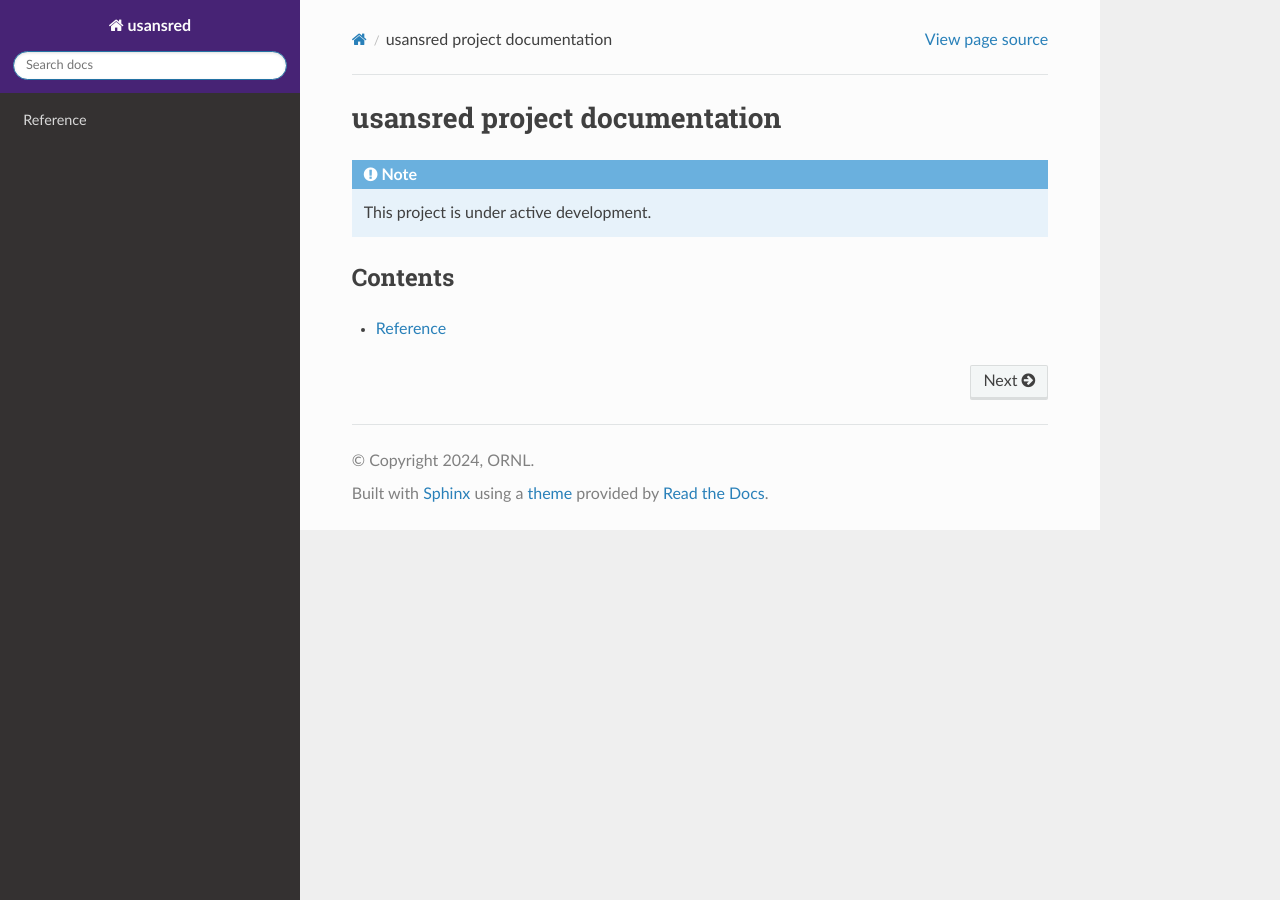
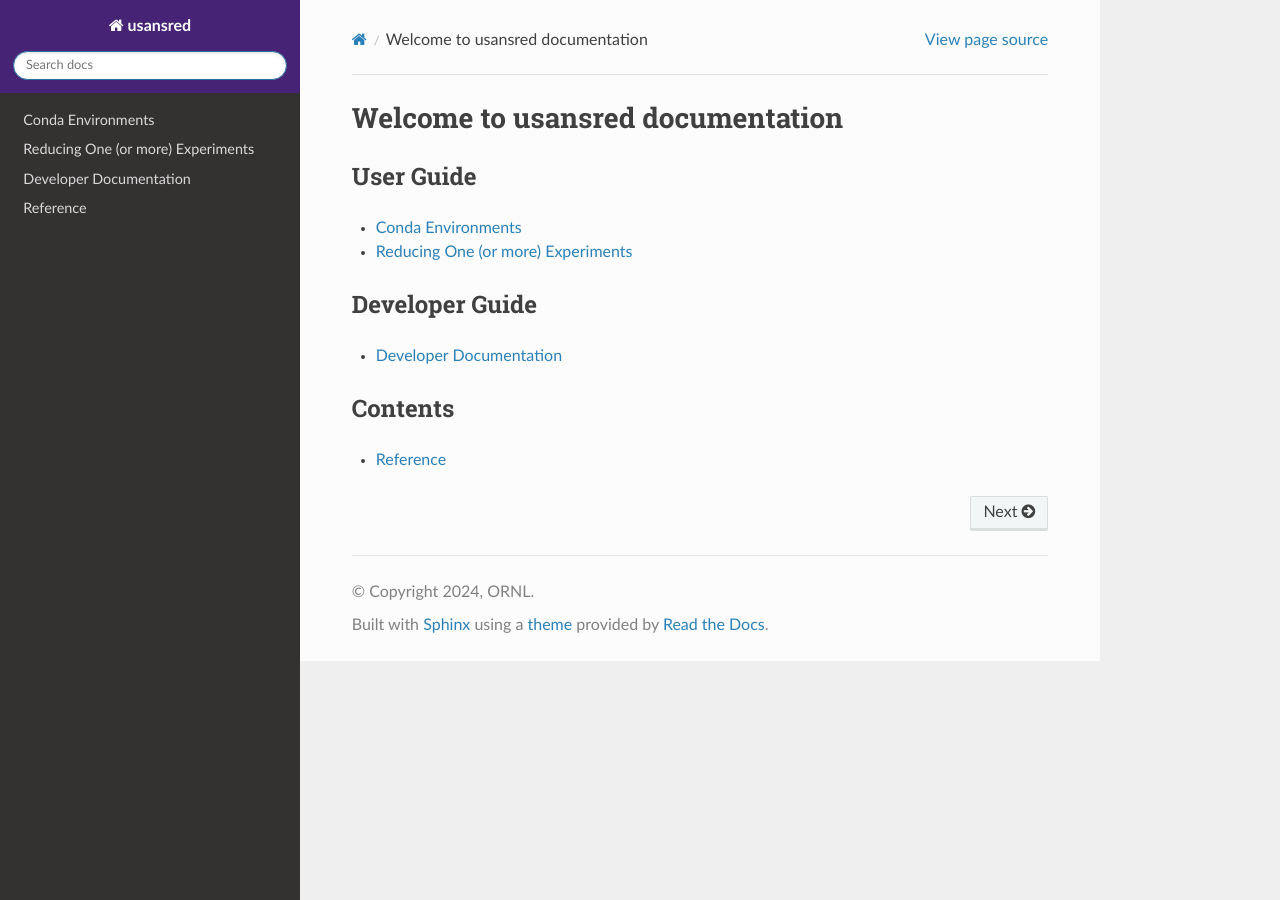
Before and after one commit to neutrons/usansred, a Sphinx documentation site: the page built from docs/index.rst, in a window 1280 px wide. Built offline with Sphinx 7.4.7 and the Read the Docs theme 2.0.0, drawn with Linux system fonts in a browser that asks for light colours; the version number could not be read and is left out.

Commit message:
added user documentation and most of developer
Signed-off-by: Jose Borreguero <borreguero@gmail.com>

```diff
--- a/docs/index.rst
+++ b/docs/index.rst
@@ -1,16 +1,29 @@
-.. Purpose: The root document of the project, which serves as welcome page and contains the root
-.. of the "table of contents tree" (or toctree).
+.. usansred documentation root file
 
-usansred project documentation
-==============================================================
-.. note::
+Welcome to usansred documentation
+=================================
 
-   This project is under active development.
+User Guide
+----------
+
+.. toctree::
+   :titlesonly:
+
+   /source/user/conda_environments
+   /source/user/reduce
+
+Developer Guide
+---------------
+
+.. toctree::
+   :titlesonly:
+
+   /source/developer/developer
 
 Contents
 ---------
 
 .. toctree::
-   :maxdepth: 1
+   :titlesonly:
 
    source/reference
```
Also changed, not shown: README.md (+2 -18 lines), docs/source/developer/developer.rst (added, +73 -0 lines), docs/source/user/conda_environments.rst (added, +29 -0 lines), docs/source/user/reduce.rst (added, +54 -0 lines).
